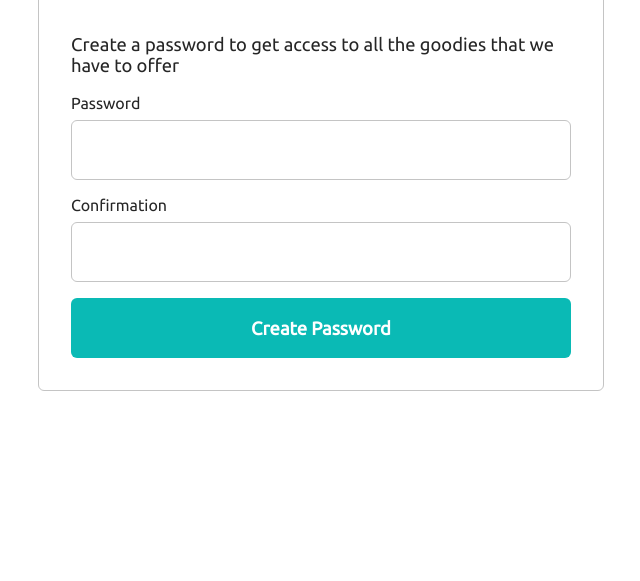
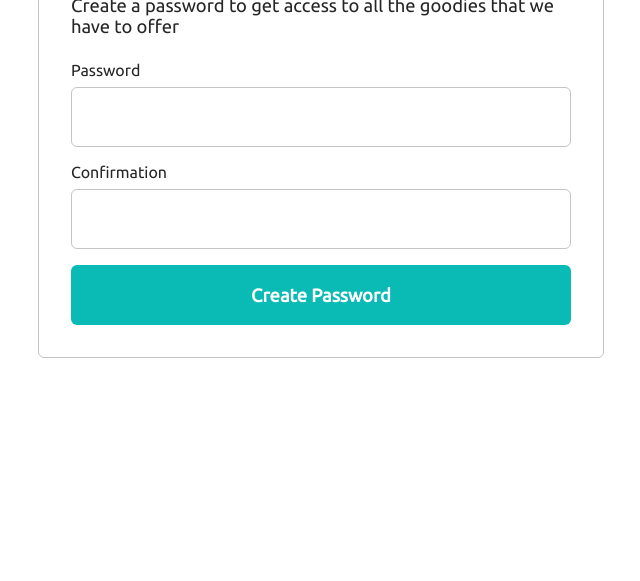
Before and after one commit to hngi/Lancer, a PHP site: page /create-password.html in a window 1280 px wide. Shown: the part 219-800 px from the top of the page, without its empty margins (319-959 px from the left). Run offline with PHP 8.4, Linux system fonts and the light colour scheme.

Commit message:
Fix margins

```diff
--- a/style/create-password.css
+++ b/style/create-password.css
@@ -35,6 +35,7 @@ header {
   max-width: 566px;
   padding: 32px;
   margin: auto;
+  margin-top: 32px;
 
   border: 1px solid var(--border-color);
   border-radius: 6px;
@@ -49,11 +50,13 @@ header {
 .form h4 {
   font-size: 2em;
   text-align: center;
+  margin: 0 0 14px 0;
 }
 
 .form p {
   font-size: 1.15em;
   color: var(--text-color);
+  margin: 0 0 24px 0;
 }
 
 form label {
```
